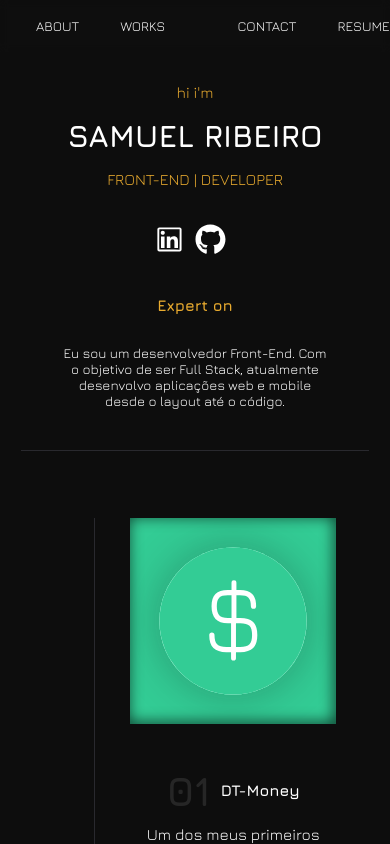
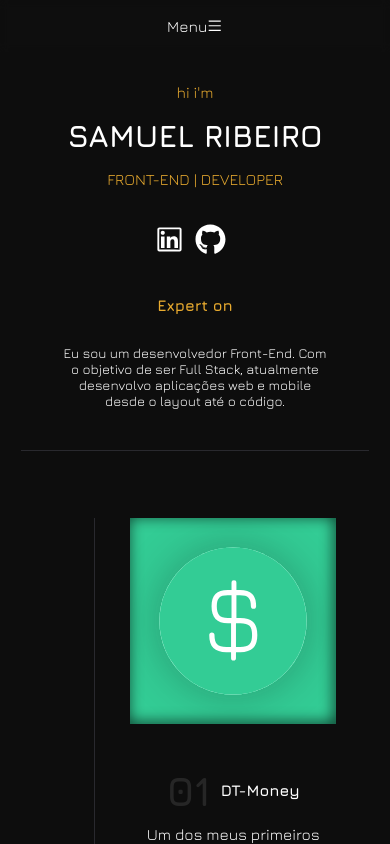
Before and after one commit to Samuelwps/Portifolio1.1, a React (Create React App) app: page / in a window 390 px wide. Shown: the top 844 px of the page. Built offline with nearby package versions, Linux system fonts and the light colour scheme.

Commit message:
Creating mobile menu

```diff
--- a/src/App.tsx
+++ b/src/App.tsx
@@ -1,6 +1,8 @@
 import React from 'react';
+import {useState} from 'react';
 
 import { Header } from './components/Header';
+import { HeaderMob } from './components/HeaderMob';
 import { GlobalStyle } from "./styles/global";
 import Rout from './routes';
 import { Footer } from './components/Footer';
--- a/src/components/Header/index.tsx
+++ b/src/components/Header/index.tsx
@@ -1,17 +1,21 @@
-import {Container, Ullist} from "./styled"
+import {useState} from "react"
+import { HeaderMob } from "../HeaderMob";
+import { HeaderDesk } from "../HeaderDesk";
 
 
 export function Header(){
+    const [menuIsVisible, setIsMenuVisible] = useState(false)
+
     return(
-        <Container>
-            <Ullist>
-                <li><a href="#about">ABOUT</a></li>
-                <li><a href="#works">WORKS</a></li>
-            </Ullist>
-            <Ullist>
-                <li><a href="#contact">CONTACT</a></li>
-                <li><a href="https://drive.google.com/drive/folders/1b2ZqhIa0Fy1WXgugUwF9N3_3bDtKCpQz?usp=sharing">RESUME</a></li>
-            </Ullist>
-        </Container>
+        <>
+        <HeaderMob
+        menuIsVisible={menuIsVisible}
+        setIsMenuVisible={setIsMenuVisible}
+        />
+        <HeaderDesk
+        menuIsVisible={menuIsVisible}
+        setIsMenuVisible={setIsMenuVisible}
+        />
+        </>
     );
 }
--- a/src/components/Header/styled.ts
+++ b/src/components/Header/styled.ts
@@ -1,46 +1 @@
 import styled from "styled-components"
-
-export const Container = styled.header`
-    z-index:988;
-    width:100%;
-    height: 5rem;
-
-    display:flex;
-    position: fixed;
-    align-items: center;
-    justify-content: space-between;
-
-    background: rgba(36, 35, 35, 0.1);
-    mix-blend-mode: normal;
-    backdrop-filter: blur(4px);
-
-    font-family: 'Jura', sans-serif;
-    font-weight:400;
-    font-size: 1.3rem;
-`;
-
-export const Ullist = styled.ul`
-    display:flex;
-    margin:3rem;
-
-    li{
-        list-style: none;
-
-        &:first-child{
-            padding-right: 3rem;
-        }
-    }
-
-    li a{
-        padding:0.5rem;
-        color:var(--white);
-        text-decoration:none;
-        transition:0.5s;
-
-        &:hover{
-            color:var(--yellow-500);
-        }
-    }
-
-
-`;
--- /dev/null
+++ b/src/components/HeaderDesk/index.tsx
@@ -0,0 +1,25 @@
+import {Container, Ullist} from "./styled"
+
+import {AiOutlineMenu} from "react-icons/ai"
+interface HeaderMob {
+    menuIsVisible: boolean,
+    setIsMenuVisible: React.Dispatch<React.SetStateAction<boolean>>
+}
+
+export function HeaderDesk({menuIsVisible, setIsMenuVisible}: HeaderMob){
+    return(
+        <>
+        <Container>
+            <div onClick={() => setIsMenuVisible(true)}>Menu <AiOutlineMenu className="Menu_icon"/></div>
+            <Ullist id="nav">
+                <li><a href="#about">ABOUT</a></li>
+                <li><a href="#works">WORKS</a></li>
+            </Ullist>
+            <Ullist id="nav">
+                <li><a href="#contact">CONTACT</a></li>
+                <li><a href="https://drive.google.com/drive/folders/1b2ZqhIa0Fy1WXgugUwF9N3_3bDtKCpQz?usp=sharing">RESUME</a></li>
+            </Ullist>
+        </Container>
+        </>
+    );
+}
--- /dev/null
+++ b/src/components/HeaderDesk/styled.ts
@@ -0,0 +1,71 @@
+import styled from "styled-components"
+
+export const Container = styled.header`
+    z-index:988;
+    width:100%;
+    height: 5rem;
+
+    display:flex;
+    position: fixed;
+    justify-content: space-between;
+    align-items: center;
+
+    background: rgba(36, 35, 35, 0.1);
+    backdrop-filter: blur(4px);
+
+    font-family: 'Jura', sans-serif;
+    font-weight:400;
+    font-size: 1.3rem;
+
+
+
+    @media screen and (max-width: 720px){
+        align-items: center;
+        justify-content:center;
+    }
+
+    div{
+        display: none;
+
+        @media screen and (max-width: 720px){
+            display: flex;
+            padding:1rem;
+            cursor: pointer;
+            align-items:center;
+            justify-content: center;
+            font-size: 1.5rem;
+        }
+    }
+`;
+
+export const Ullist = styled.ul`
+    display:flex;
+    margin:2rem;
+
+
+
+    @media screen and (max-width: 720px){
+        display: none;
+    }
+
+    li{
+        list-style: none;
+
+        &:first-child{
+            padding-right: 3rem;
+        }
+    }
+
+    li a{
+        padding:0.5rem;
+        color:var(--white);
+        text-decoration:none;
+        transition:0.5s;
+
+        &:hover{
+            color:var(--yellow-500);
+        }
+    }
+
+
+`;
--- /dev/null
+++ b/src/components/HeaderMob/index.tsx
@@ -0,0 +1,21 @@
+import {Container} from "./styled"
+import {IoClose} from "react-icons/io5"
+
+interface HeaderMob {
+    menuIsVisible: boolean,
+    setIsMenuVisible: React.Dispatch<React.SetStateAction<boolean>>
+}
+
+export function HeaderMob({menuIsVisible, setIsMenuVisible}: HeaderMob){
+    return(
+        <Container isVisible={menuIsVisible}>
+            <IoClose size={45} onClick={() => setIsMenuVisible(false)} className="IoClose"/>
+            <nav>
+                <a href="/#about" onClick={() => setIsMenuVisible(false)} >About</a>
+                <a href="/#works" onClick={() => setIsMenuVisible(false)} >Works</a>
+                <a href="/#contact" onClick={() => setIsMenuVisible(false)} >Contact</a>
+                <a href="https://drive.google.com/drive/folders/1b2ZqhIa0Fy1WXgugUwF9N3_3bDtKCpQz?usp=sharing">Resume</a>
+            </nav>
+        </Container>
+    )
+}
--- /dev/null
+++ b/src/components/HeaderMob/styled.ts
@@ -0,0 +1,54 @@
+import styled, { css } from "styled-components";
+import { IoClose } from 'react-icons/io5';
+
+interface VisibleMenuProps{
+    isVisible: boolean;
+}
+
+export const Container = styled.section<VisibleMenuProps>`
+    position: fixed;
+    width:100%;
+    height:100%;
+    top:0;
+    left:0;
+    right:0;
+    bottom:0;
+    z-index: 5;
+    display: flex;
+    align-items: center;
+    flex-direction:column;
+    justify-content: center;
+
+    background: rgba(36, 35, 35, 0.1);
+    backdrop-filter: blur(4px);
+
+    opacity: 0;
+    pointer-events: none;
+
+    nav{
+        display: flex;
+        flex-direction:column;
+        justify-content:center;
+        align-items:center;
+
+        a{
+        font-size:3rem;
+        margin: 10px;
+        padding:0.5rem;
+        color:var(--white);
+        text-decoration:none;
+        transition:0.5s;
+
+        &:hover{
+            color:var(--yellow-500);
+        }
+        }
+
+    }
+
+    ${({isVisible}) => isVisible && css`
+    transition: .5s ease;
+    opacity: 1;
+    pointer-events: auto;
+    `}
+`
```
